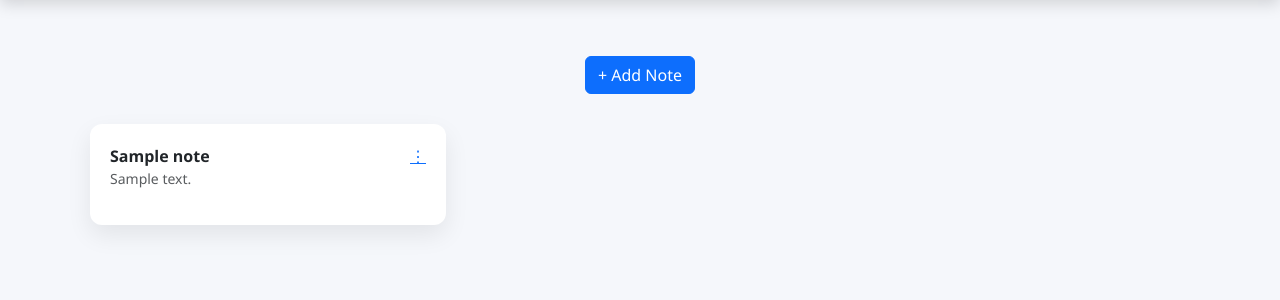
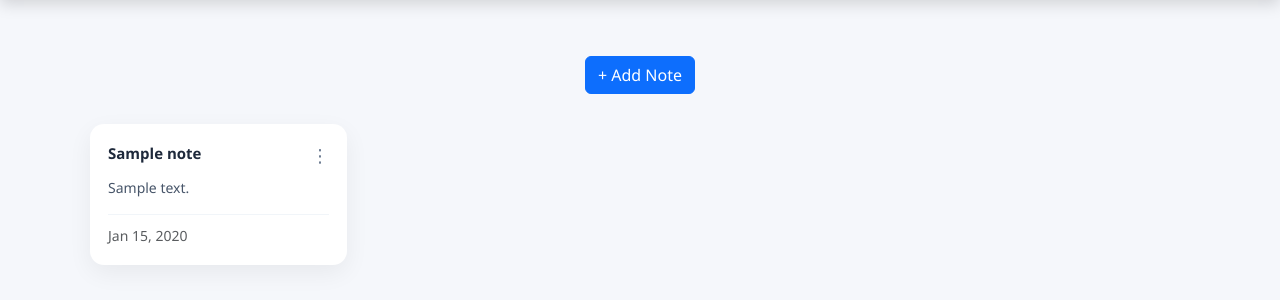
Before and after one commit to itzFelu/KeySafe, a Django app: page /dashboard/ in a window 1280 px wide. Shown: the part 106-406 px from the top of the page. Run offline with Django 5.2, Linux system fonts and the light colour scheme; a user stored in the database is signed in; tables that the repository leaves empty hold one stand-in row (values such as "Sample post").

Commit message:
dashboard UX improved

```diff
--- a/keysafe_backend/notes/templates/base.html
+++ b/keysafe_backend/notes/templates/base.html
@@ -74,25 +74,70 @@
             margin-bottom: 30px;
         }
 
+        /* 🔹 Note Card */
         .note-card {
-            border-radius: 12px;
-            padding: 20px;
+            position: relative;
+            border-radius: 14px;
+            padding: 18px;
             background: white;
-            box-shadow: 0 10px 25px rgba(0,0,0,0.08);
-            transition: 0.3s;
-            cursor: pointer;
+            box-shadow: 0 8px 25px rgba(0,0,0,0.06);
+            transition: all 0.25s ease;
+            height: 100%;
         }
 
+        /* Hover effect */
         .note-card:hover {
-            transform: translateY(-3px);
+            transform: translateY(-4px);
+            box-shadow: 0 15px 35px rgba(0,0,0,0.12);
         }
 
+        /* 🔹 Title */
         .note-title {
             font-weight: 600;
+            font-size: 15px;
+            color: #1e293b;
         }
 
-        .note-actions {
-            float: right;
+        /* 🔹 Menu */
+        .note-menu {
+            text-decoration: none;
+            color: #64748b;
+            font-size: 18px;
+        }
+
+        .note-menu:hover {
+            color: #000;
+        }
+
+        /* 🔹 Content */
+        .note-content {
+            font-size: 14px;
+            color: #475569;
+            line-height: 1.5;
+
+            display: -webkit-box;
+            -webkit-line-clamp: 3;   /* 👈 limits lines */
+            -webkit-box-orient: vertical;
+            overflow: hidden;
+        }
+
+        /* 🔹 Footer */
+        .note-footer {
+            border-top: 1px solid #f1f5f9;
+            padding-top: 8px;
+        }
+
+        /* 🔹 Clickable Overlay */
+        .note-link {
+            position: absolute;
+            inset: 0;
+            z-index: 1;
+        }
+
+        /* Prevent menu click block */
+        .note-card .dropdown {
+            position: relative;
+            z-index: 2;
         }
     </style>
 </head>
--- a/keysafe_backend/notes/templates/notes/dashboard.html
+++ b/keysafe_backend/notes/templates/notes/dashboard.html
@@ -3,34 +3,61 @@
 {% block content %}
 
 <!-- ➕ Add Note -->
+
+{% if notes|length != 0 %}
 <div class="add-note-btn">
     <a href="{% url 'add-note' %}" class="btn btn-primary">+ Add Note</a>
 </div>
+{% endif %}
 
 <!-- 🗒️ Notes List -->
-<div class="row g-3">
+<div class="row g-4">
 
     {% for note in notes %}
-    <div class="col-md-4">
-        <div class="note-card" onclick="window.location.href='{% url 'note-detail' note.id %}'">
+    <div class="col-md-4 col-lg-3">
+        <div class="note-card">
 
-            <div class="note-actions dropdown">
-                <a href="#" data-bs-toggle="dropdown">⋮</a>
-                <ul class="dropdown-menu">
-                    <li><a class="dropdown-item" href="{% url 'edit-note' note.id %}">Edit</a></li>
-                    <li><a class="dropdown-item text-danger" href="{% url 'delete-note' note.id %}">Delete</a></li>
-                </ul>
+            <!-- 🔹 Top Section -->
+            <div class="d-flex justify-content-between align-items-start mb-2">
+
+                <div class="note-title">
+                    {{ note.title|truncatechars:40 }}
+                </div>
+
+                <div class="dropdown">
+                    <a href="#" data-bs-toggle="dropdown" class="note-menu">⋮</a>
+                    <ul class="dropdown-menu dropdown-menu-end">
+                        <li><a class="dropdown-item" href="{% url 'note-detail' note.id %}">Open</a></li>
+                        <li><a class="dropdown-item" href="{% url 'edit-note' note.id %}">Edit</a></li>
+                        <li><a class="dropdown-item text-danger" href="{% url 'delete-note' note.id %}">Delete</a></li>
+                    </ul>
+                </div>
+
             </div>
 
-            <div class="note-title">{{ note.title }}</div>
-            <p class="text-muted small">
-                {{ note.content|truncatechars:80 }}
-            </p>
+            <!-- 🔹 Content Preview -->
+            <div class="note-content">
+                {{ note.content|truncatechars:120 }}
+            </div>
+
+            <!-- 🔹 Footer -->
+            <div class="note-footer mt-3">
+                <small class="text-muted">
+                    {{ note.created_at|date:"M d, Y" }}
+                </small>
+            </div>
+
+            <!-- 🔹 Click Overlay -->
+            <a href="{% url 'note-detail' note.id %}" class="note-link"></a>
 
         </div>
     </div>
     {% empty %}
-    <p class="text-center text-muted">No notes yet. Start by adding one!</p>
+    <div class="text-center mt-5">
+        <h5 class="text-muted">No notes yet</h5>
+        <p class="text-muted">Start by creating your first note ✨</p>
+        <a href="{% url 'add-note' %}" class="btn btn-primary mt-2">+ Add Note</a>
+    </div>
     {% endfor %}
 
 </div>
```
